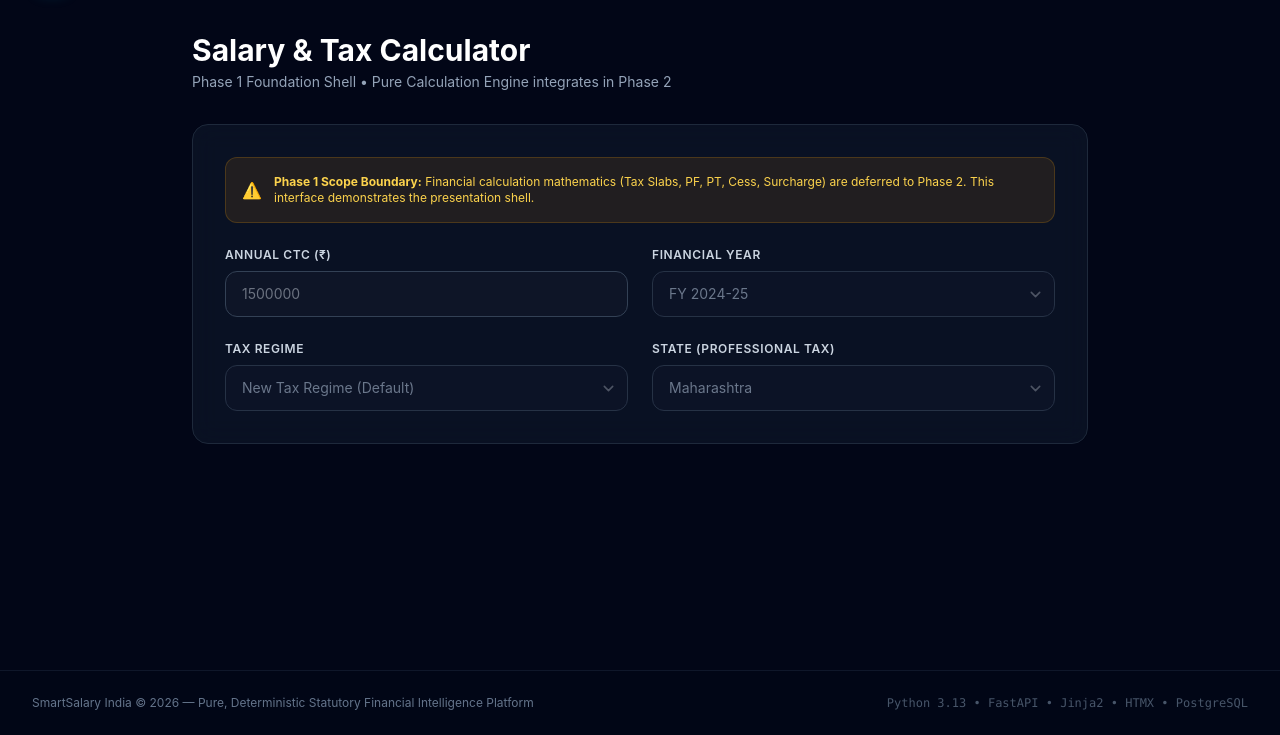
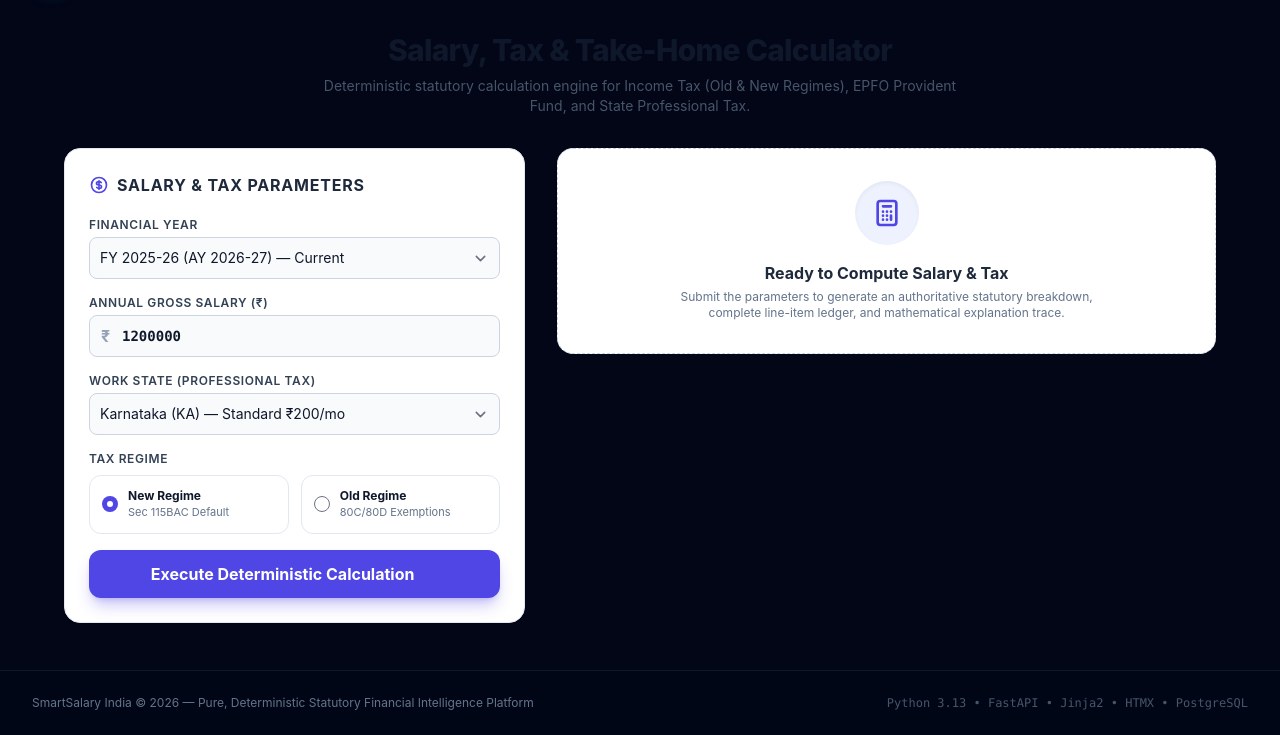
Before and after one commit to Arnavpawar18/smart-salary-INDIA, a FastAPI app: page /calculator in a window 1280 px wide. Shown: the part 65-800 px from the top of the page. Run offline with FastAPI, Linux system fonts and the light colour scheme; some libraries are stand-ins or nearby versions.

Commit message:
feat(phase2): implement calculation API endpoints and interactive HTMX calculator UI

```diff
--- a/backend/app/main.py
+++ b/backend/app/main.py
@@ -1,14 +1,20 @@
 from datetime import UTC, datetime
+from decimal import Decimal
 from pathlib import Path
 
-from fastapi import FastAPI, Request
+from fastapi import Depends, FastAPI, Request
+from fastapi.middleware.cors import CORSMiddleware
 from fastapi.responses import HTMLResponse
 from fastapi.staticfiles import StaticFiles
 from fastapi.templating import Jinja2Templates
+from sqlalchemy.orm import Session
 
 from app.api.v1.api import api_router
 from app.core.config import settings
-from app.core.database import check_db_connection
+from app.core.database import check_db_connection, get_db
+from app.engine.common.enums import TaxRegime
+from app.engine.dto.salary_dto import SalaryInput
+from app.services.calculation_service import CalculationService
 from app.services.metadata_service import get_schema_summary
 
 app = FastAPI(
@@ -57,11 +63,43 @@ def page_home(request: Request):
 
 @app.get("/calculator", response_class=HTMLResponse)
 def page_calculator(request: Request):
-    """Salary Calculator Shell Page."""
+    """Salary Calculator Page."""
     return templates.TemplateResponse(
         request=request,
         name="pages/calculator.html",
         context={"active_page": "calculator"},
+    )
+
+
+@app.post("/calculator/calculate", response_class=HTMLResponse)
+async def partial_calculator_calculate(
+    request: Request,
+    db: Session = Depends(get_db),
+):
+    """HTMX Endpoint returning calculation_result.html fragment."""
+    form_data = await request.form()
+    fy = form_data.get("financial_year", "2025-26")
+    regime_str = form_data.get("regime", "NEW")
+    state_code = form_data.get("state_code", "KA")
+    gross_salary_raw = form_data.get("annual_gross_salary", "1200000")
+
+    service = CalculationService(db)
+    salary_inp = SalaryInput(
+        financial_year=fy,
+        annual_gross=Decimal(gross_salary_raw),
+    )
+
+    result = service.calculate_salary(
+        salary_input=salary_inp,
+        regime=TaxRegime(regime_str),
+        state_code=state_code,
+        persist=True,
+    )
+
+    return templates.TemplateResponse(
+        request=request,
+        name="partials/calculation_result.html",
+        context={"result": result.to_dict()},
     )
 
 
--- a/backend/app/models/calculation.py
+++ b/backend/app/models/calculation.py
@@ -15,7 +15,7 @@ class CalculationRun(Base, TimestampMixin):
     __tablename__ = "calculation_runs"
 
     id: Mapped[int] = mapped_column(BigInteger, primary_key=True, autoincrement=True)
-    employee_id: Mapped[int] = mapped_column(BigInteger, ForeignKey("employees.id", ondelete="CASCADE"), nullable=False)
+    employee_id: Mapped[int | None] = mapped_column(BigInteger, ForeignKey("employees.id", ondelete="CASCADE"), nullable=True)
     financial_year: Mapped[str] = mapped_column(String(20), nullable=False)  # '2024-25', etc.
     regime: Mapped[str] = mapped_column(String(10), nullable=False)  # OLD, NEW
     status: Mapped[str] = mapped_column(String(50), default="COMPLETED", nullable=False)
--- a/backend/app/templates/pages/calculator.html
+++ b/backend/app/templates/pages/calculator.html
@@ -1,52 +1,106 @@
 {% extends "base.html" %}
 
-{% block title %}SmartSalary India — Salary Calculator Shell{% endblock %}
+{% block title %}Salary & Tax Intelligence Calculator — SmartSalary{% endblock %}
 
 {% block content %}
-<div class="space-y-8 max-w-4xl mx-auto">
-  <div>
-    <h1 class="text-2xl sm:text-3xl font-bold text-white">Salary &amp; Tax Calculator</h1>
-    <p class="text-sm text-slate-400 mt-1">Phase 1 Foundation Shell &bull; Pure Calculation Engine integrates in Phase 2</p>
+<div class="max-w-6xl mx-auto space-y-8">
+    <!-- Header -->
+    <div class="text-center space-y-2">
+        <h1 class="text-3xl font-extrabold text-slate-900 tracking-tight">Salary, Tax & Take-Home Calculator</h1>
+        <p class="text-slate-600 text-sm max-w-2xl mx-auto">
+            Deterministic statutory calculation engine for Income Tax (Old & New Regimes), EPFO Provident Fund, and State Professional Tax.
+        </p>
     </div>
 
-  <div class="glass-panel rounded-2xl p-6 sm:p-8 border border-slate-800 space-y-6">
-    <div class="p-4 rounded-xl bg-amber-500/10 border border-amber-500/20 text-amber-300 text-xs flex items-center gap-3">
-      <span class="text-base">⚠️</span>
-      <span><strong>Phase 1 Scope Boundary:</strong> Financial calculation mathematics (Tax Slabs, PF, PT, Cess, Surcharge) are deferred to Phase 2. This interface demonstrates the presentation shell.</span>
-    </div>
+    <!-- Main Grid: Input Form & Results Container -->
+    <div class="grid grid-cols-1 lg:grid-cols-12 gap-8 items-start">
+        <!-- Left: Input Form Card (5 cols) -->
+        <div class="lg:col-span-5 bg-white p-6 rounded-2xl shadow-sm border border-slate-200 space-y-5">
+            <h2 class="text-base font-bold text-slate-800 uppercase tracking-wider flex items-center">
+                <svg class="w-5 h-5 mr-2 text-indigo-600" fill="none" stroke="currentColor" viewBox="0 0 24 24"><path stroke-linecap="round" stroke-linejoin="round" stroke-width="2" d="M12 8c-1.657 0-3 .895-3 2s1.343 2 3 2 3 .895 3 2-1.343 2-3 2m0-8c1.11 0 2.08.402 2.599 1M12 8V7m0 1v8m0 0v1m0-1c-1.11 0-2.08-.402-2.599-1M21 12a9 9 0 11-18 0 9 9 0 0118 0z"></path></svg>
+                Salary & Tax Parameters
+            </h2>
 
-    <form class="grid grid-cols-1 sm:grid-cols-2 gap-6" onsubmit="event.preventDefault();">
-      <div class="space-y-2">
-        <label class="text-xs font-semibold uppercase tracking-wider text-slate-300 block">Annual CTC (₹)</label>
-        <input type="number" placeholder="1500000" disabled class="w-full px-4 py-3 rounded-xl bg-slate-900/80 border border-slate-700 text-slate-400 text-sm cursor-not-allowed">
-      </div>
-
-      <div class="space-y-2">
-        <label class="text-xs font-semibold uppercase tracking-wider text-slate-300 block">Financial Year</label>
-        <select disabled class="w-full px-4 py-3 rounded-xl bg-slate-900/80 border border-slate-700 text-slate-400 text-sm cursor-not-allowed">
-          <option>FY 2024-25</option>
-          <option>FY 2025-26</option>
-          <option>FY 2026-27</option>
+            <form hx-post="/calculator/calculate" hx-target="#calculation-result-container" hx-indicator="#calc-spinner" class="space-y-4">
+                <!-- Financial Year -->
+                <div>
+                    <label class="block text-xs font-semibold text-slate-700 uppercase tracking-wider mb-1">Financial Year</label>
+                    <select name="financial_year" class="w-full bg-slate-50 border border-slate-300 text-slate-900 rounded-lg p-2.5 text-sm focus:ring-2 focus:ring-indigo-500 focus:outline-none">
+                        <option value="2025-26" selected>FY 2025-26 (AY 2026-27) — Current</option>
+                        <option value="2026-27">FY 2026-27 (AY 2027-28)</option>
+                        <option value="2024-25">FY 2024-25 (AY 2025-26)</option>
                     </select>
                 </div>
 
-      <div class="space-y-2">
-        <label class="text-xs font-semibold uppercase tracking-wider text-slate-300 block">Tax Regime</label>
-        <select disabled class="w-full px-4 py-3 rounded-xl bg-slate-900/80 border border-slate-700 text-slate-400 text-sm cursor-not-allowed">
-          <option>New Tax Regime (Default)</option>
-          <option>Old Tax Regime</option>
+                <!-- Annual Gross Salary -->
+                <div>
+                    <label class="block text-xs font-semibold text-slate-700 uppercase tracking-wider mb-1">Annual Gross Salary (₹)</label>
+                    <div class="relative">
+                        <span class="absolute inset-y-0 left-0 pl-3 flex items-center text-slate-400 font-bold">₹</span>
+                        <input type="number" name="annual_gross_salary" value="1200000" min="0" step="1000" required
+                               class="w-full pl-8 bg-slate-50 border border-slate-300 text-slate-900 font-mono font-semibold rounded-lg p-2.5 text-sm focus:ring-2 focus:ring-indigo-500 focus:outline-none"
+                               placeholder="e.g. 1200000">
+                    </div>
+                </div>
+
+                <!-- State -->
+                <div>
+                    <label class="block text-xs font-semibold text-slate-700 uppercase tracking-wider mb-1">Work State (Professional Tax)</label>
+                    <select name="state_code" class="w-full bg-slate-50 border border-slate-300 text-slate-900 rounded-lg p-2.5 text-sm focus:ring-2 focus:ring-indigo-500 focus:outline-none">
+                        <option value="KA" selected>Karnataka (KA) — Standard ₹200/mo</option>
+                        <option value="MH">Maharashtra (MH) — Feb adjustment ₹300</option>
+                        <option value="TS">Telangana (TS)</option>
+                        <option value="DL">Delhi (DL) — Exempt (₹0)</option>
                     </select>
                 </div>
 
-      <div class="space-y-2">
-        <label class="text-xs font-semibold uppercase tracking-wider text-slate-300 block">State (Professional Tax)</label>
-        <select disabled class="w-full px-4 py-3 rounded-xl bg-slate-900/80 border border-slate-700 text-slate-400 text-sm cursor-not-allowed">
-          <option>Maharashtra</option>
-          <option>Karnataka</option>
-          <option>Telangana</option>
-        </select>
+                <!-- Tax Regime Selection -->
+                <div>
+                    <label class="block text-xs font-semibold text-slate-700 uppercase tracking-wider mb-2">Tax Regime</label>
+                    <div class="grid grid-cols-2 gap-3">
+                        <label class="flex items-center p-3 border border-slate-200 rounded-xl cursor-pointer hover:bg-slate-50 transition-colors">
+                            <input type="radio" name="regime" value="NEW" checked class="text-indigo-600 focus:ring-indigo-500 h-4 w-4">
+                            <div class="ml-2.5">
+                                <span class="block text-xs font-bold text-slate-900">New Regime</span>
+                                <span class="block text-[11px] text-slate-500">Sec 115BAC Default</span>
                             </div>
+                        </label>
+                        <label class="flex items-center p-3 border border-slate-200 rounded-xl cursor-pointer hover:bg-slate-50 transition-colors">
+                            <input type="radio" name="regime" value="OLD" class="text-indigo-600 focus:ring-indigo-500 h-4 w-4">
+                            <div class="ml-2.5">
+                                <span class="block text-xs font-bold text-slate-900">Old Regime</span>
+                                <span class="block text-[11px] text-slate-500">80C/80D Exemptions</span>
+                            </div>
+                        </label>
+                    </div>
+                </div>
+
+                <!-- Submit Button -->
+                <button type="submit" class="w-full bg-indigo-600 hover:bg-indigo-700 text-white font-bold py-3 px-4 rounded-xl shadow-lg shadow-indigo-600/30 transition-all flex justify-center items-center">
+                    <span>Execute Deterministic Calculation</span>
+                    <svg id="calc-spinner" class="htmx-indicator animate-spin ml-2 h-4 w-4 text-white" fill="none" viewBox="0 0 24 24">
+                        <circle class="opacity-25" cx="12" cy="12" r="10" stroke="currentColor" stroke-width="4"></circle>
+                        <path class="opacity-75" fill="currentColor" d="M4 12a8 8 0 018-8V0C5.373 0 0 5.373 0 12h4zm2 5.291A7.962 7.962 0 014 12H0c0 3.042 1.135 5.824 3 7.938l3-2.647z"></path>
+                    </svg>
+                </button>
             </form>
+        </div>
+
+        <!-- Right: Results Container (7 cols) -->
+        <div id="calculation-result-container" class="lg:col-span-7 space-y-6">
+            <!-- Initial Prompt State (replaced on HTMX submit) -->
+            <div class="bg-white p-8 rounded-2xl border border-dashed border-slate-300 text-center space-y-4">
+                <div class="w-16 h-16 bg-indigo-50 text-indigo-600 rounded-full flex items-center justify-center mx-auto shadow-inner">
+                    <svg class="w-8 h-8" fill="none" stroke="currentColor" viewBox="0 0 24 24"><path stroke-linecap="round" stroke-linejoin="round" stroke-width="2" d="M9 7h6m0 10v-3m-3 3h.01M9 17h.01M9 14h.01M12 14h.01M15 11h.01M12 11h.01M9 11h.01M7 21h10a2 2 0 002-2V5a2 2 0 00-2-2H7a2 2 0 00-2 2v14a2 2 0 002 2z"></path></svg>
+                </div>
+                <div class="space-y-1">
+                    <h3 class="text-base font-bold text-slate-800">Ready to Compute Salary & Tax</h3>
+                    <p class="text-xs text-slate-500 max-w-md mx-auto">
+                        Submit the parameters to generate an authoritative statutory breakdown, complete line-item ledger, and mathematical explanation trace.
+                    </p>
+                </div>
+            </div>
+        </div>
     </div>
 </div>
 {% endblock %}
```
Also changed, not shown: backend/app/api/v1/api.py (+5 -3 lines), backend/app/api/v1/endpoints/calculations.py (added, +89 -0 lines), backend/app/api/v1/endpoints/rules.py (added, +25 -0 lines), backend/app/repositories/calculation_repository.py (+12 -17 lines), backend/app/schemas/calculation.py (added, +100 -0 lines), backend/app/templates/partials/calculation_result.html (added, +156 -0 lines), backend/tests/test_calculation_api.py (added, +53 -0 lines). Lines whose indentation alone changed are shown as unchanged.
